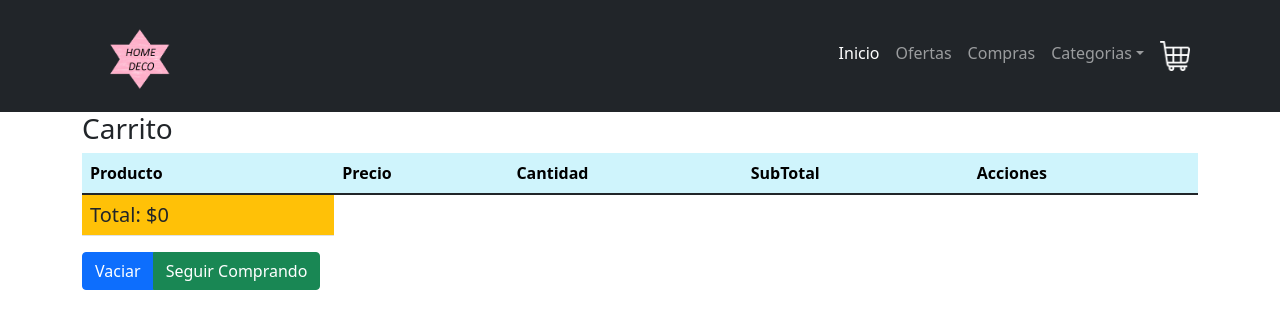
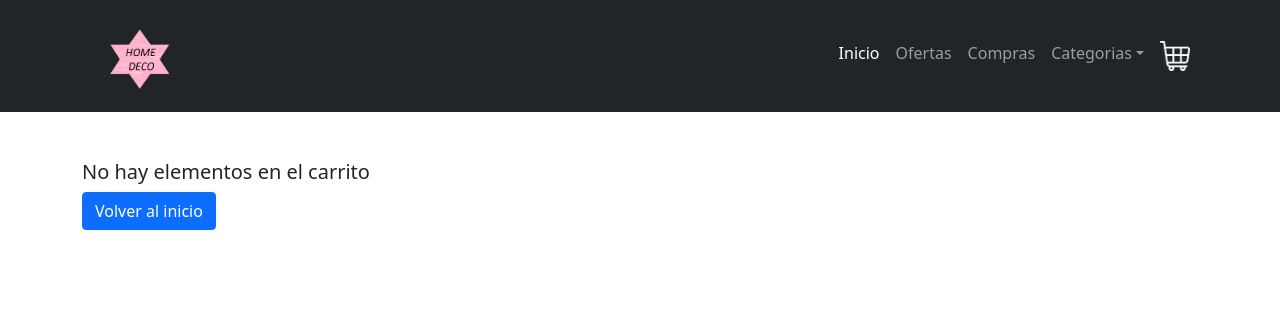
Before and after one commit to Micaela-LaRosa/ecommerce-larosa, a React (Create React App) app: page /cart in a window 1280 px wide. Shown: the top 328 px of the page. Built offline with nearby package versions, Linux system fonts and the light colour scheme.

Commit message:
mejoras cart

```diff
--- a/package.json
+++ b/package.json
@@ -14,6 +14,7 @@
     "@testing-library/react": "^13.2.0",
     "@testing-library/user-event": "^13.5.0",
     "bootstrap": "^5.1.3",
+    "firebase": "^9.8.4",
     "react": "^18.1.0",
     "react-dom": "^18.1.0",
     "react-icons": "^4.3.1",
--- a/src/App.js
+++ b/src/App.js
@@ -7,8 +7,21 @@ import ItemDetailContainer from "./components/ItemDetailContainer";
 import { BrowserRouter, Routes, Route } from "react-router-dom";
 import Cart from "./components/Cart";
 import CartContext from "./components/CartContext";
+import { initializeApp } from "firebase/app";
 
 export default function App() {
+
+  const firebaseConfig = {
+    apiKey: "AIzaSyBp6NaUImyAk0WcGZvq7T4nE4R5POqN5rI",
+    authDomain: "ecommerce-larosa.firebaseapp.com",
+    projectId: "ecommerce-larosa",
+    storageBucket: "ecommerce-larosa.appspot.com",
+    messagingSenderId: "684681665339",
+    appId: "1:684681665339:web:c6d2a1722765d1b434b51e"
+  };
+
+  initializeApp(firebaseConfig);
+
   return (
     <>
       <BrowserRouter>
--- a/src/components/Cart.jsx
+++ b/src/components/Cart.jsx
@@ -3,7 +3,8 @@ import React, { useContext } from 'react';
 import { CartContext } from './CartContext'
 
 export default function Cart() {
-  const {cart, getItemPrice, emptyCart, deleteItem} = useContext(CartContext)
+  const {cart, getItemPrice, emptyCart, deleteItem} = useContext(CartContext);
+  const renderCarrito= () => {
   return (
     <>
     <div className='container'>
@@ -28,40 +29,53 @@ export default function Cart() {
               </th>
             </tr>
           </thead>
-        {cart?.map((item) => (
-          <>
-            <tbody key= {item.id}>
-              <tr key= {3}>
-                <th key= {4}>
+          <tbody>
+        {cart?.map((item, key) => (
+            <tr key= {key}>
+              <td>
                   {item.title}
-                </th>
-                <th key= {1}>
+                </td>
+                <td>
                   ${item.price}
-                </th>
-                <th key= {2}>
+                </td>
+                <td>
                   {item.quantity}
-                </th>
-                <th key= {5}>
+                </td>
+                <td>
                   ${item.quantity * item.price}
-                </th>
-                <th key= {6}>
+                </td>
+                <td>
                   <button className='btn btn-danger' onClick={()=>deleteItem(item.id)}>Quitar</button>
-                </th>
+                </td>
               </tr>
-            </tbody>
-          </>
         ))}
+        </tbody>
           <tfoot>
-            <tr>
-              <td className='h5 bg-warning'>Total: ${getItemPrice()}</td>
+            <tr style={{borderWidth: '0'}}>
+              <td colSpan={3}></td>
+              <td className='table-danger fw-bolder'>Total: ${getItemPrice()}</td>
             </tr>
           </tfoot>
         </table>
         <div class="btn-group" role="group" aria-label="Basic example">
-          <button className='btn btn-primary' onClick={()=>emptyCart()}>Vaciar</button>
-          <Link to={'/'} className='btn btn-success'>Seguir Comprando</Link>
+          <button className='btn btn-primary mt-3' onClick={()=>emptyCart()}>Vaciar</button>
+          <Link to={'/'} className='btn btn-success mt-3 mr-1'>Seguir Comprando</Link>
         </div>
       </div>
     </>
-  )
+  );
 }
+
+const renderItemVacios = () =>{
+return(
+  <div className='container mt-5'>
+    <h5 className='fs-5'>No hay elementos en el carrito</h5>
+    <Link to={'/'} className='btn btn-primary'>Volver al inicio</Link>
+  </div>
+)}
+
+return (
+  <>
+    {cart.length > 0 ? renderCarrito() : renderItemVacios()}
+  </>
+)}
```
Also changed, not shown: 1 other file (tests, documents, lock files or other folders).
